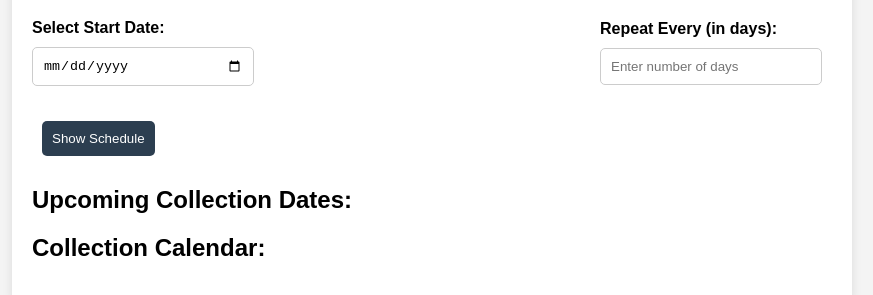
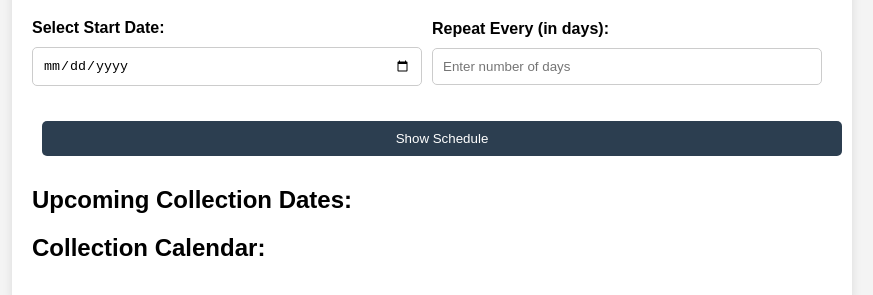
Before and after one commit to Jasonmck215/bin-scheduler, a plain HTML site: page index.html in a window 1280 px wide. Shown: the part 109-404 px from the top of the page, without its empty margins (208-1081 px from the left). Drawn offline with Linux system fonts and the light colour scheme.

Commit message:
style.css

```diff
--- a/style.css
+++ b/style.css
@@ -24,7 +24,7 @@ label {
 }
 
 input, button {
-    width: auto;
+    width: 100%;
     padding: 10px;
     margin: 5px 10px 10px 0;
     border-radius: 5px;
@@ -89,6 +89,12 @@ td.green {
     margin-bottom: 20px;
 }
 
+.input-container div {
+    flex: 1; /* Ensures both input fields have equal width */
+    margin-right: 10px;
+}
+
 .input-container input {
-    width: 200px; /* Adjust the width of the inputs */
+    width: 100%;
+    box-sizing: border-box; /* Ensures inputs fit the parent container's width */
 }
```
